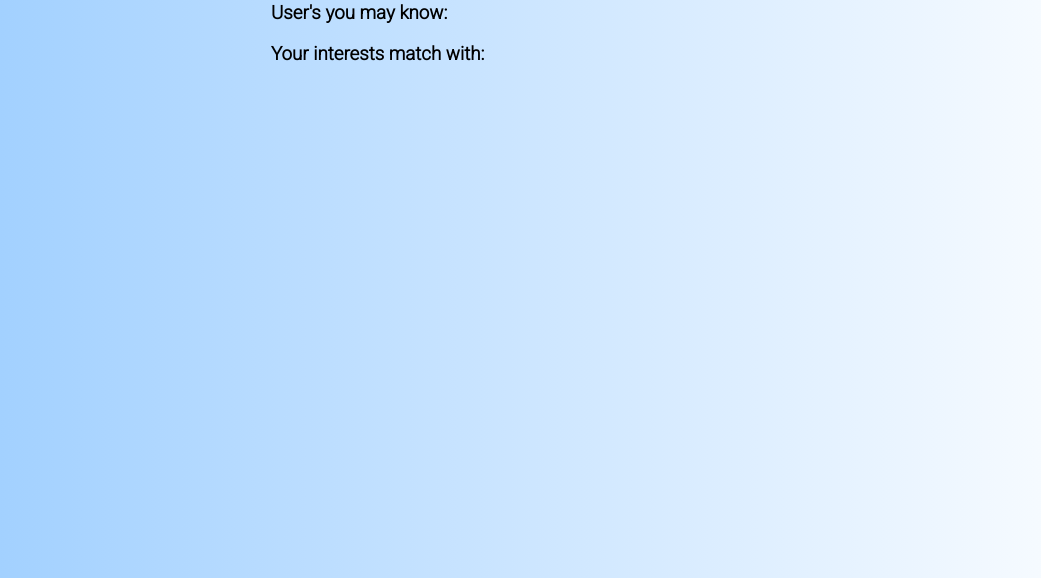
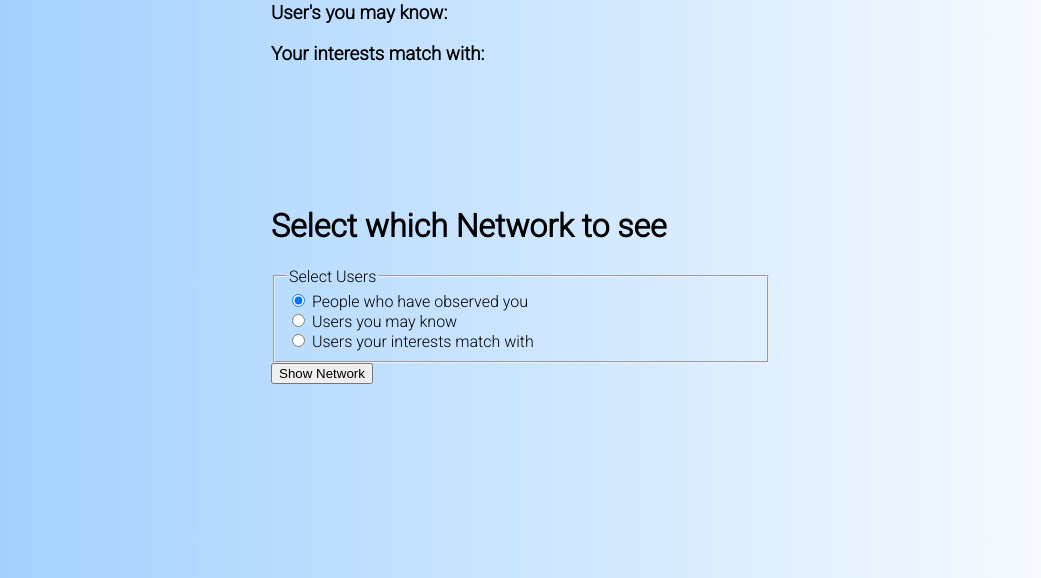
Before and after one commit to s7rthak/COL362-Twitter-Dashboard, a Flask app: template templates/network_analysis.html in a window 1280 px wide. Shown: the part 222-800 px from the top of the page, without its empty margins (119-1160 px from the left). Run offline with Flask 2, Linux system fonts and the light colour scheme; the template is opened without the code that fills it, so the values that code supplies are empty; parts of the project's set-up code (start-up, migrations or seed data) failed here and were passed over.

Commit message:
Network Analysis added

```diff
--- a/app.py
+++ b/app.py
@@ -329,11 +329,30 @@ def tweet(tweet_id):
 	return render_template("tweet.html", usr = user_name, usr_id = user_id, image = image, tweet_id = tweet_id, tweet_info = tweet_info, user_tweet = user_tweet, liked = liked, retweeted = retweeted, reported = reported, comment_list = comment_list)
 
 # network_analysis endpoint
-@app.route("/network_analysis")
+@app.route("/network_analysis", methods = ["GET", "POST"])
 def network_analysis():
 	global user_id, user_name
 	if not user_id:
 		return redirect(url_for("login"))
+
+	if request.method == "POST":
+
+		# Users ------
+		user_ids = []
+
+		user_to_show = request.form["users_to_show"]
+		if user_to_show == "People who have observed you":
+			user_ids = list(get_observers_db(user_id))
+		elif user_to_show == "Users you may know":
+			user_ids = list(get_recommendations_db(user_id))
+		elif user_to_show == "Users your interests match with":
+			user_ids = list(get_users_followed_by_db(user_id))
+
+		users_list = [(this_user_id, get_user_name_db(this_user_id)) for this_user_id in user_ids]
+		users_info = user_to_show
+		print(users_list)
+
+		return render_template("network_analysis.html", usr = user_name, usr_id = user_id, image = image, users_info = users_info, users_list = users_list, users_num = len(users_list))
 
 	return render_template("network_analysis.html", usr = user_name, usr_id = user_id, image = image)
 
--- a/templates/network_analysis.html
+++ b/templates/network_analysis.html
@@ -11,4 +11,69 @@
 		<h3>User's you may know:</h3>
 		<h3>Your interests match with:</h3>
 	</div>
+
+	<div class="login-page">
+	<div>
+
+		{% if users_info %}
+
+			<h1> Users </h1>
+
+			<h2>Filters:</h2>
+
+			<p><b>Showing: </b>{{ users_info }}</p>
+
+
+			<button onclick="document.location='/network_analysis'">RESET FILTERS</button>
+
+			<p></p>
+
+			<h3>For more actions and information about the user click on the username</h3>
+
+			{% for i in range(users_num) %}
+				<blockquote class="twitter-user" tw-align-center data-lang="en">
+					<p></p>
+					<a href="/user:{{ users_list[i][0] }}" style="color:red"><b>&mdash; @{{ users_list[i][1] }}</b></a>
+				</blockquote>
+			{% endfor %}
+
+		{% else %}
+
+			<h1>Select which Network to see</h1>
+
+			<form action="" target="_self" id="bootstrapForm" method="POST">
+
+				<!-- Field type: "checkboxes" id: "users_to_show" -->
+				<fieldset>
+					<legend for="users_to_show">Select Users</legend>
+					<div class="form-group">
+						<div class="radio">
+							<label>
+								<input type="radio" name="users_to_show" value="People who have observed you" checked>
+								People who have observed you
+							</label>
+						</div>
+						<div class="radio">
+							<label>
+								<input type="radio" name="users_to_show" value="Users you may know" >
+								Users you may know
+							</label>
+						</div>
+						<div class="radio">
+							<label>
+								<input type="radio" name="users_to_show" value="Users your interests match with" >
+								Users your interests match with
+							</label>
+						</div>
+					</div>
+				</fieldset>
+
+				<button>Show Network</button>
+			</form>
+
+		{% endif %}
+
+
+	</div>
+</div>
 {% endblock %}
```
Also changed, not shown: database.py (+10 -0 lines), query.py (+18 -0 lines).
